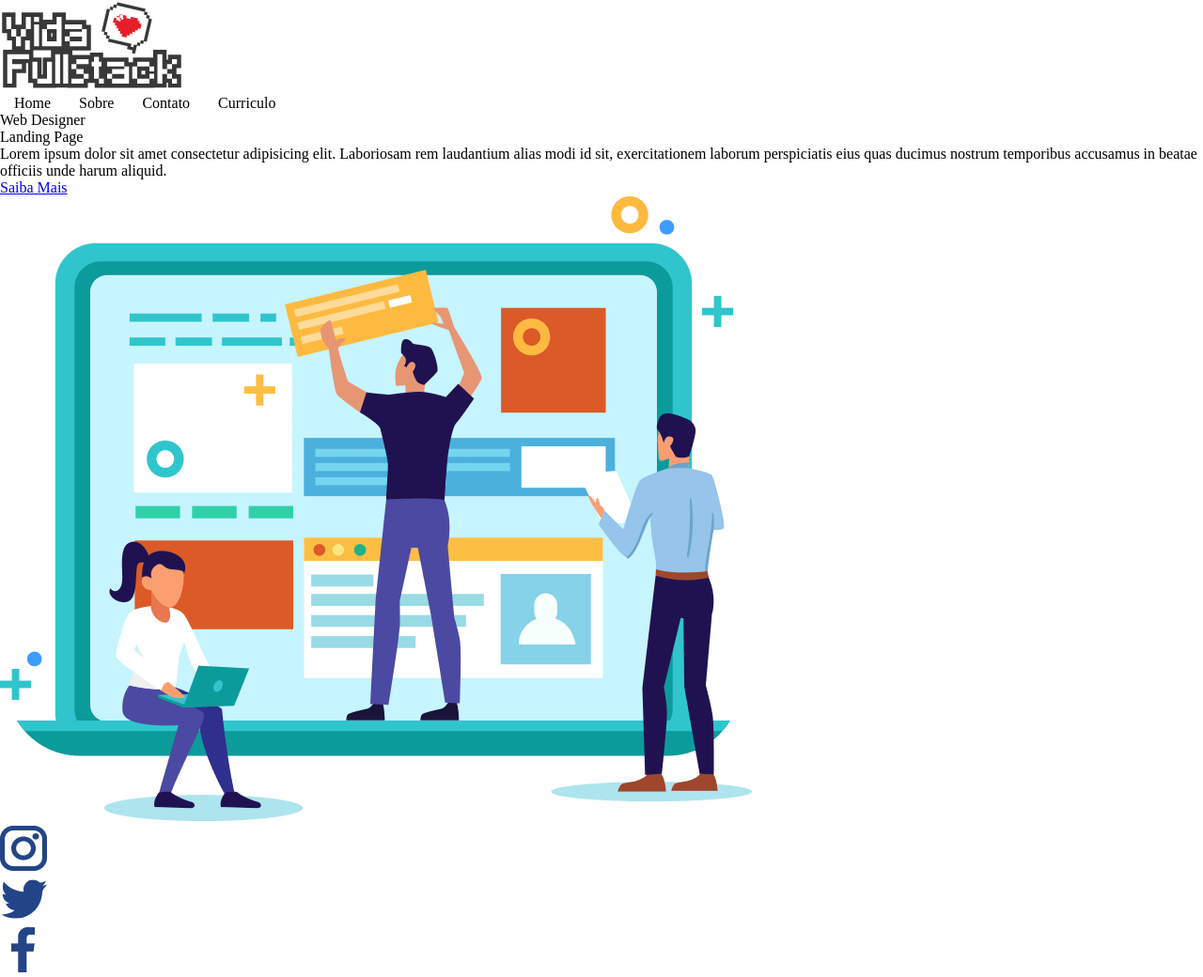
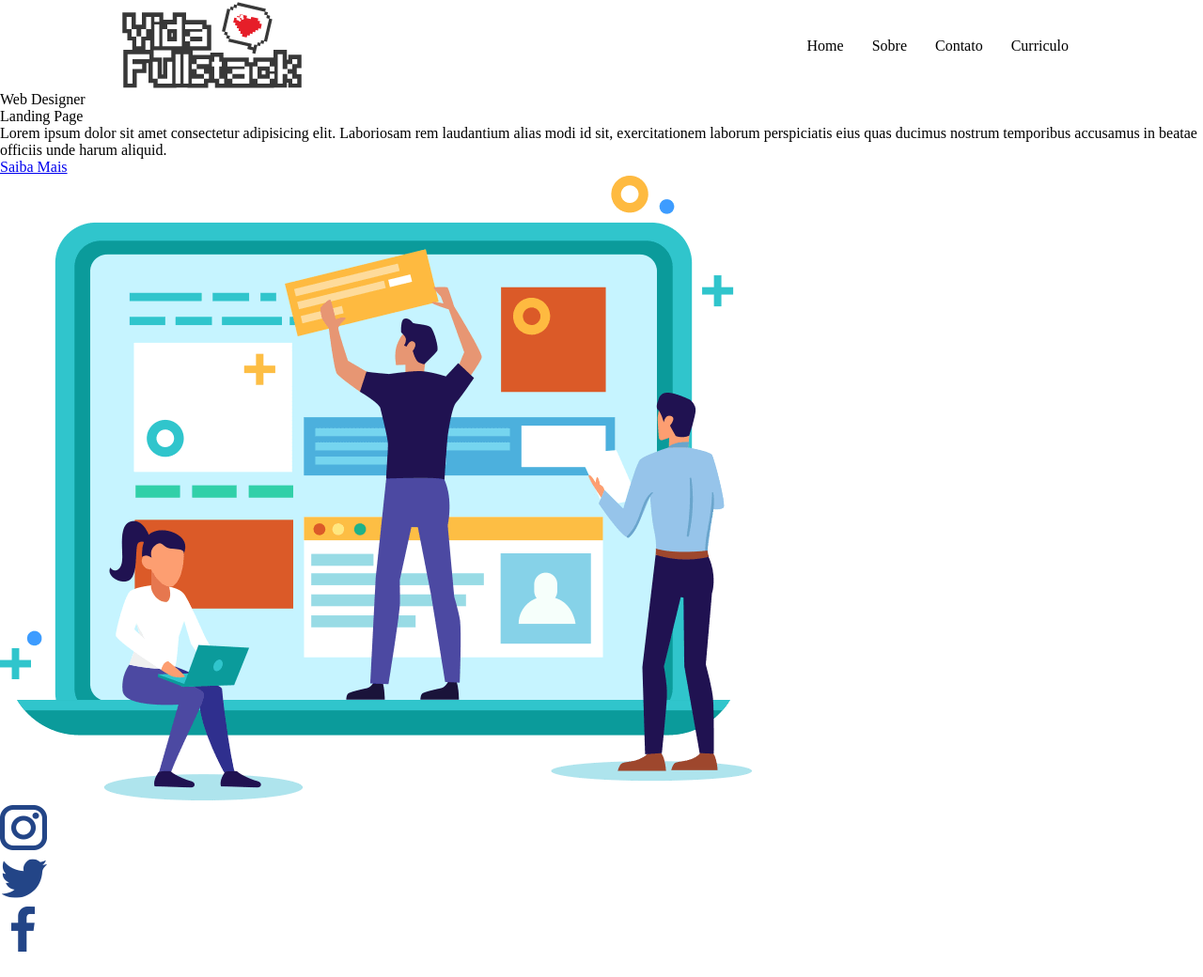
Before and after one commit to Polegada/HandsOn-Project, a plain HTML site: page index.html in a window 1280 px wide. Shown: the whole page at 94% size. After the commit the page ends 1018 px from the top, so only its background shows below. Drawn offline with Linux system fonts and the light colour scheme.

Commit message:
Estruturando o Css

```diff
--- a/assets/css/header.css
+++ b/assets/css/header.css
@@ -1,8 +1,14 @@
 header {
+  width: 1024px;
   margin: 0 auto;
+
+  display: flex;
+  flex-direction: row;
+  justify-content: space-between;
+  align-items: center;
 }
 
-header nav ul {
+header nav ul{
   display: flex;
   flex-direction: row;
   list-style: none;
--- a/assets/css/style.css
+++ b/assets/css/style.css
@@ -3,7 +3,6 @@
   margin: 0;
   padding: 0;
   vertical-align: baseline;
-  list-style: none;
   border: 0;
   font-size: 100%;
   font: inherit;
--- a/index.html
+++ b/index.html
@@ -7,11 +7,12 @@
   <link rel="stylesheet" type='text/css' href="assets/css/style.css">
   <title>Minha primeira página</title>
 </head>
-<img src="./assets/imagens/logo.png" alt="logo" />
+
 
 <body>
   <!-- Header -->
   <header>
+    <img src="./assets/imagens/logo.png" alt="logo" />
 
     <!-- Menu do Site -->
     <nav>
```
